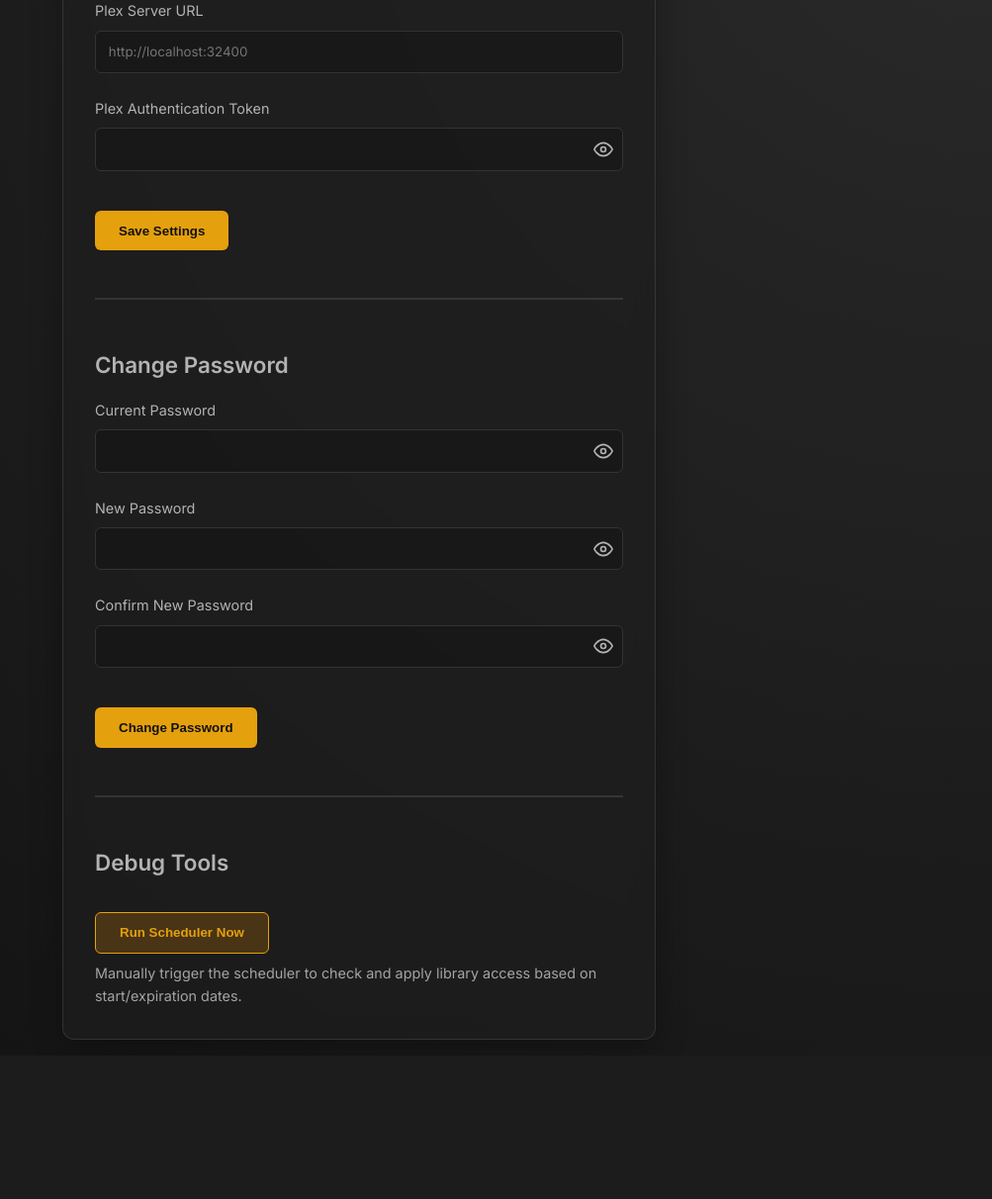
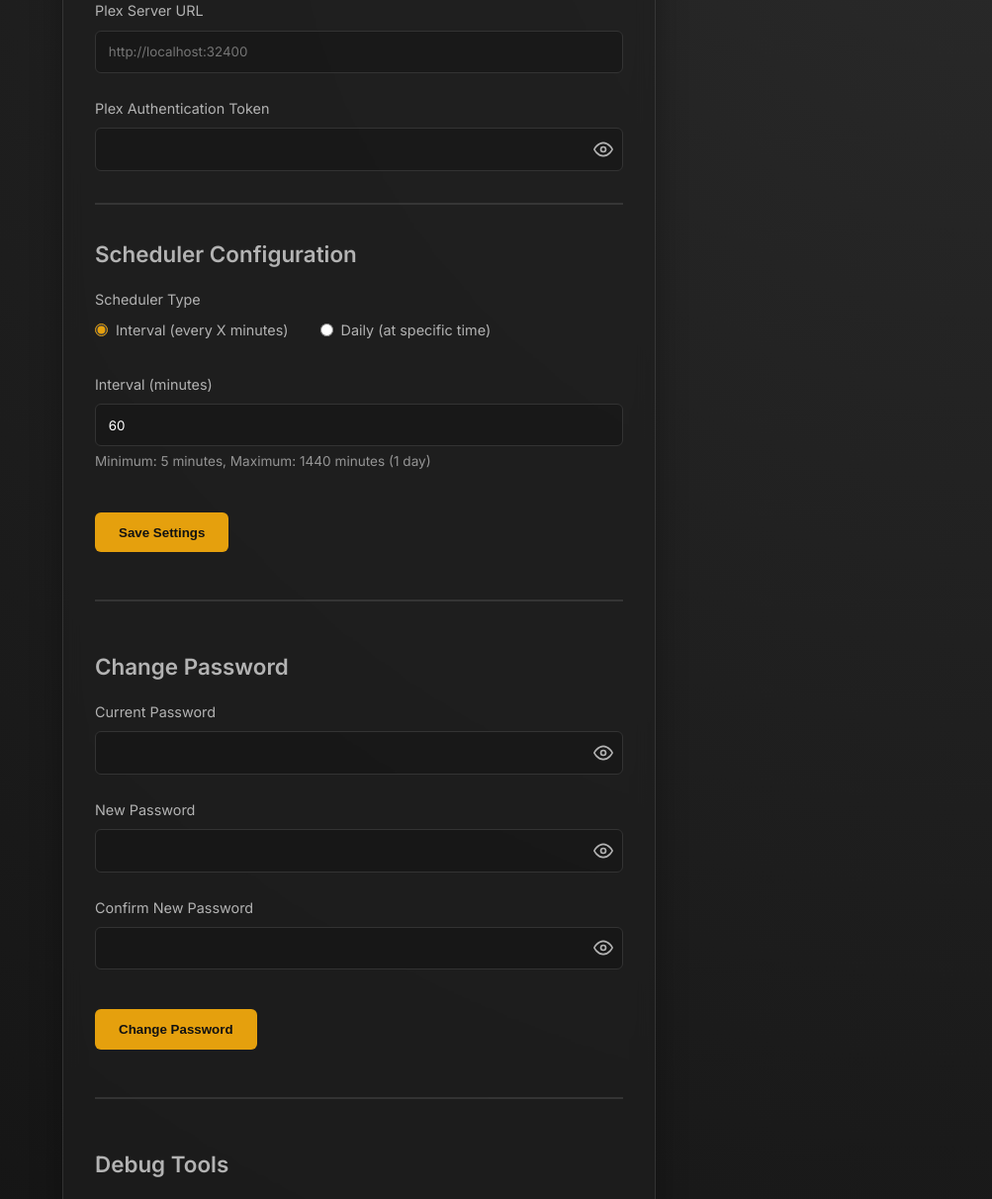
Before and after one commit to Pantanet96/Plex-User-Manager, a Flask app: page /settings in a window 1280 px wide. Shown: the part 191-1403 px from the top of the page at 99% size, without its empty margins (277-1280 px from the left). Before the commit the page ends 1242 px from the top, so only its background shows below. Run offline with Flask 3, Linux system fonts and the light colour scheme; the visitor is signed in with stand-in values (Sample User, id 1); data that the repository does not hold is empty; parts of the project's set-up code (start-up, migrations or seed data) failed here and were passed over.

Commit message:
feat: Add configurable scheduler with interval and daily modes
- Implemented scheduler configuration in Settings page
- Added support for interval mode (5-1440 minutes)
- Added support for daily mode (run at specific time)
- Scheduler reconfigures automatically without app restart
- Updated UI with proper CSS styling for scheduler options
- Added password visibility toggle to all password fields
- Updated README.md with new features documentation

```diff
--- a/app.py
+++ b/app.py
@@ -33,7 +33,53 @@ def run_schedule():
         from plex_service import check_schedules
         check_schedules()
 
-scheduler.add_job(func=run_schedule, trigger="interval", minutes=60, id='access_check_job') # Run every hour
+def get_scheduler_settings():
+    """Get scheduler settings from database with defaults"""
+    with app.app_context():
+        from models import Settings
+
+        scheduler_type = Settings.query.filter_by(key='scheduler_type').first()
+        interval_minutes = Settings.query.filter_by(key='scheduler_interval_minutes').first()
+        daily_time = Settings.query.filter_by(key='scheduler_daily_time').first()
+
+        return {
+            'type': scheduler_type.value if scheduler_type else 'interval',
+            'interval_minutes': int(interval_minutes.value) if interval_minutes else 60,
+            'daily_time': daily_time.value if daily_time else '03:00'
+        }
+
+def configure_scheduler():
+    """Configure scheduler based on database settings"""
+    settings = get_scheduler_settings()
+
+    # Remove existing job if it exists
+    if scheduler.get_job('access_check_job'):
+        scheduler.remove_job('access_check_job')
+
+    # Add job based on type
+    if settings['type'] == 'daily':
+        # Parse time string (HH:MM)
+        hour, minute = map(int, settings['daily_time'].split(':'))
+        scheduler.add_job(
+            func=run_schedule,
+            trigger='cron',
+            hour=hour,
+            minute=minute,
+            id='access_check_job'
+        )
+        app.logger.info(f"Scheduler configured for daily execution at {settings['daily_time']}")
+    else:
+        # Interval mode
+        scheduler.add_job(
+            func=run_schedule,
+            trigger='interval',
+            minutes=settings['interval_minutes'],
+            id='access_check_job'
+        )
+        app.logger.info(f"Scheduler configured for interval execution every {settings['interval_minutes']} minutes")
+
+# Initialize scheduler with settings
+configure_scheduler()
 scheduler.start()
 
 from models import User, Settings, PlexUser, Library, Share
@@ -89,8 +135,11 @@ def settings():
     if request.method == 'POST':
         plex_url = request.form.get('plex_url')
         plex_token = request.form.get('plex_token')
+        scheduler_type = request.form.get('scheduler_type')
+        scheduler_interval = request.form.get('scheduler_interval_minutes')
+        scheduler_time = request.form.get('scheduler_daily_time')
 
-        # Save or update settings
+        # Save or update Plex settings
         url_setting = Settings.query.filter_by(key='plex_url').first()
         if not url_setting:
             url_setting = Settings(key='plex_url')
@@ -103,15 +152,45 @@ def settings():
             db.session.add(token_setting)
         token_setting.value = plex_token
 
+        # Save scheduler settings
+        type_setting = Settings.query.filter_by(key='scheduler_type').first()
+        if not type_setting:
+            type_setting = Settings(key='scheduler_type')
+            db.session.add(type_setting)
+        type_setting.value = scheduler_type
+
+        interval_setting = Settings.query.filter_by(key='scheduler_interval_minutes').first()
+        if not interval_setting:
+            interval_setting = Settings(key='scheduler_interval_minutes')
+            db.session.add(interval_setting)
+        interval_setting.value = scheduler_interval
+
+        time_setting = Settings.query.filter_by(key='scheduler_daily_time').first()
+        if not time_setting:
+            time_setting = Settings(key='scheduler_daily_time')
+            db.session.add(time_setting)
+        time_setting.value = scheduler_time
+
         db.session.commit()
+
+        # Reconfigure scheduler with new settings
+        configure_scheduler()
+
         flash('Settings updated successfully', 'success')
 
+    # Get current settings
     plex_url = Settings.query.filter_by(key='plex_url').first()
     plex_token = Settings.query.filter_by(key='plex_token').first()
 
+    # Get scheduler settings with defaults
+    scheduler_settings = get_scheduler_settings()
+
     return render_template('settings.html',
                          plex_url=plex_url.value if plex_url else '',
-                         plex_token=plex_token.value if plex_token else '')
+                         plex_token=plex_token.value if plex_token else '',
+                         scheduler_type=scheduler_settings['type'],
+                         scheduler_interval_minutes=scheduler_settings['interval_minutes'],
+                         scheduler_daily_time=scheduler_settings['daily_time'])
 
 @app.route('/change_password', methods=['POST'])
 @login_required
--- a/static/style.css
+++ b/static/style.css
@@ -109,7 +109,9 @@ label {
 
 input[type="text"],
 input[type="password"],
-input[type="date"] {
+input[type="date"],
+input[type="number"],
+input[type="time"] {
     width: 100%;
     padding: 0.8rem;
     background: rgba(0, 0, 0, 0.2);
@@ -122,7 +124,9 @@ input[type="date"] {
 
 input[type="text"]:focus,
 input[type="password"]:focus,
-input[type="date"]:focus {
+input[type="date"]:focus,
+input[type="number"]:focus,
+input[type="time"]:focus {
     outline: none;
     border-color: var(--primary-color);
 }
@@ -196,6 +200,40 @@ button:active {
 
 .btn-toggle-password:active {
     transform: scale(0.95);
+}
+
+/* Scheduler Configuration */
+.scheduler-type-group {
+    display: flex;
+    gap: 2rem;
+    margin-top: 0.5rem;
+}
+
+.scheduler-type-label {
+    display: flex;
+    align-items: center;
+    gap: 0.5rem;
+    cursor: pointer;
+    color: var(--text-secondary);
+    transition: color 0.2s;
+}
+
+.scheduler-type-label:hover {
+    color: var(--text-primary);
+}
+
+.scheduler-type-label input[type="radio"] {
+    width: auto;
+    margin: 0;
+    accent-color: var(--primary-color);
+    cursor: pointer;
+}
+
+.scheduler-help-text {
+    font-size: 0.85rem;
+    color: var(--text-secondary);
+    margin-top: 0.3rem;
+    opacity: 0.8;
 }
 
 /* Tables */
--- a/templates/settings.html
+++ b/templates/settings.html
@@ -33,6 +33,44 @@
                 </button>
             </div>
         </div>
+
+        <hr style="margin: 2rem 0; border: 1px solid rgba(255,255,255,0.1);">
+
+        <h3>Scheduler Configuration</h3>
+
+        <div class="form-group">
+            <label>Scheduler Type</label>
+            <div class="scheduler-type-group">
+                <label class="scheduler-type-label">
+                    <input type="radio" name="scheduler_type" value="interval" {% if scheduler_type=='interval'
+                        %}checked{% endif %} onchange="toggleSchedulerFields()">
+                    <span>Interval (every X minutes)</span>
+                </label>
+                <label class="scheduler-type-label">
+                    <input type="radio" name="scheduler_type" value="daily" {% if scheduler_type=='daily' %}checked{%
+                        endif %} onchange="toggleSchedulerFields()">
+                    <span>Daily (at specific time)</span>
+                </label>
+            </div>
+        </div>
+
+        <div class="form-group" id="interval_field">
+            <label for="scheduler_interval_minutes">Interval (minutes)</label>
+            <input type="number" id="scheduler_interval_minutes" name="scheduler_interval_minutes"
+                value="{{ scheduler_interval_minutes }}" min="5" max="1440" step="5" placeholder="60">
+            <p class="scheduler-help-text">
+                Minimum: 5 minutes, Maximum: 1440 minutes (1 day)
+            </p>
+        </div>
+
+        <div class="form-group" id="daily_field">
+            <label for="scheduler_daily_time">Daily Execution Time</label>
+            <input type="time" id="scheduler_daily_time" name="scheduler_daily_time" value="{{ scheduler_daily_time }}">
+            <p class="scheduler-help-text">
+                Scheduler will run once per day at this time
+            </p>
+        </div>
+
         <button type="submit">Save Settings</button>
     </form>
 
@@ -101,5 +139,24 @@
         const type = input.getAttribute('type') === 'password' ? 'text' : 'password';
         input.setAttribute('type', type);
     }
+
+    function toggleSchedulerFields() {
+        const schedulerType = document.querySelector('input[name="scheduler_type"]:checked').value;
+        const intervalField = document.getElementById('interval_field');
+        const dailyField = document.getElementById('daily_field');
+
+        if (schedulerType === 'interval') {
+            intervalField.style.display = 'block';
+            dailyField.style.display = 'none';
+        } else {
+            intervalField.style.display = 'none';
+            dailyField.style.display = 'block';
+        }
+    }
+
+    // Initialize field visibility on page load
+    document.addEventListener('DOMContentLoaded', function () {
+        toggleSchedulerFields();
+    });
 </script>
 {% endblock %}
```
Also changed, not shown: README.md.
